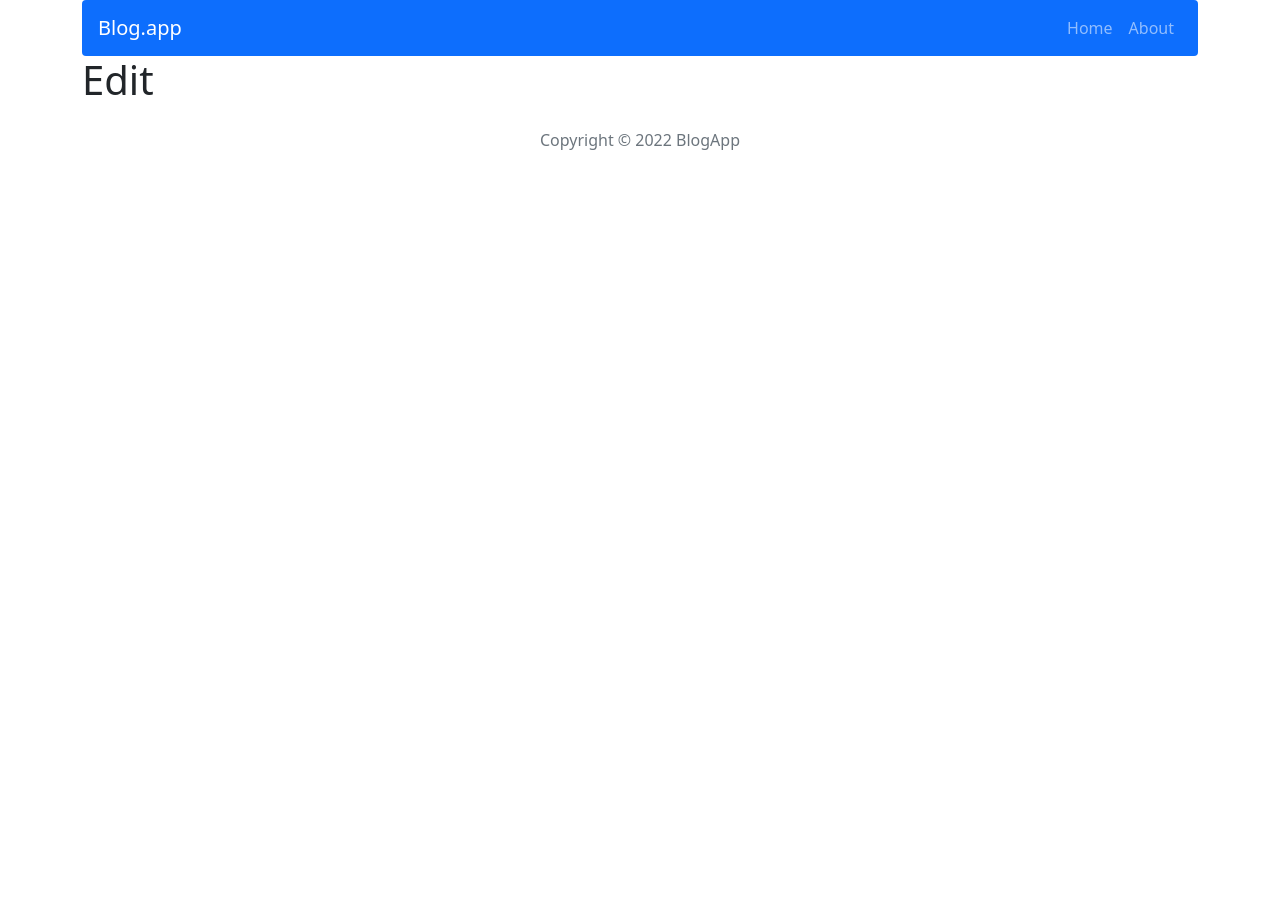
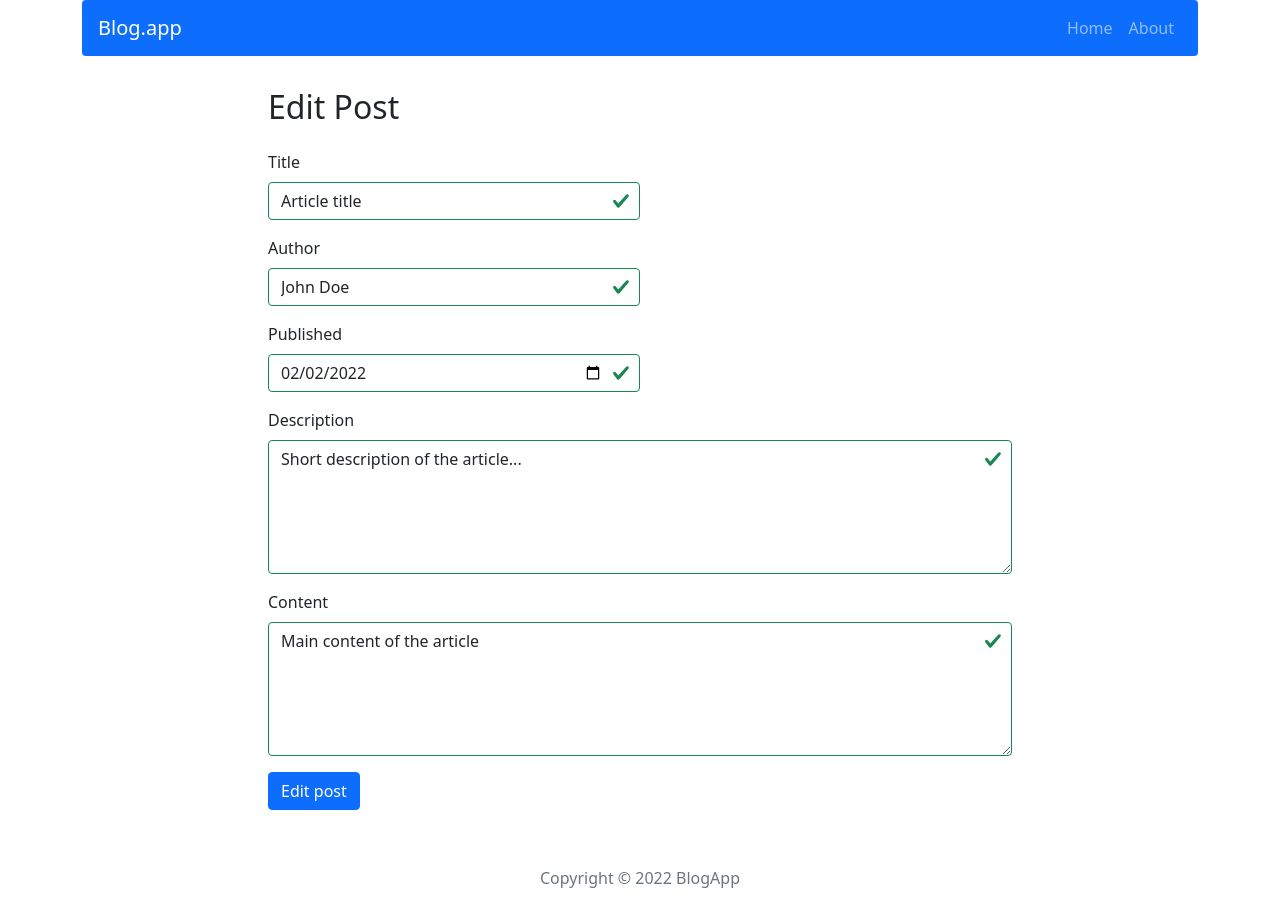
Before and after one commit to milosz7/crud-app, a React (Create React App) app: page /post/edit/1 in a window 1280 px wide. Before the commit the page ends 800 px from the top, so only its background shows below. Built offline with nearby package versions, Linux system fonts and the light colour scheme.

Commit message:
Add form component to Edit page

```diff
--- a/src/components/pages/Edit/Edit.tsx
+++ b/src/components/pages/Edit/Edit.tsx
@@ -1,6 +1,11 @@
+import EditPostForm from "../../features/EditPostForm/EditPostForm";
+
 const Edit = () => {
   return (
-    <h1>Edit</h1>
+    <div className="py-3 m-auto mt-3 col-lg-8 col-10">
+      <h2>Edit Post</h2>
+      <EditPostForm />
+    </div>
   )
 };
 
```
